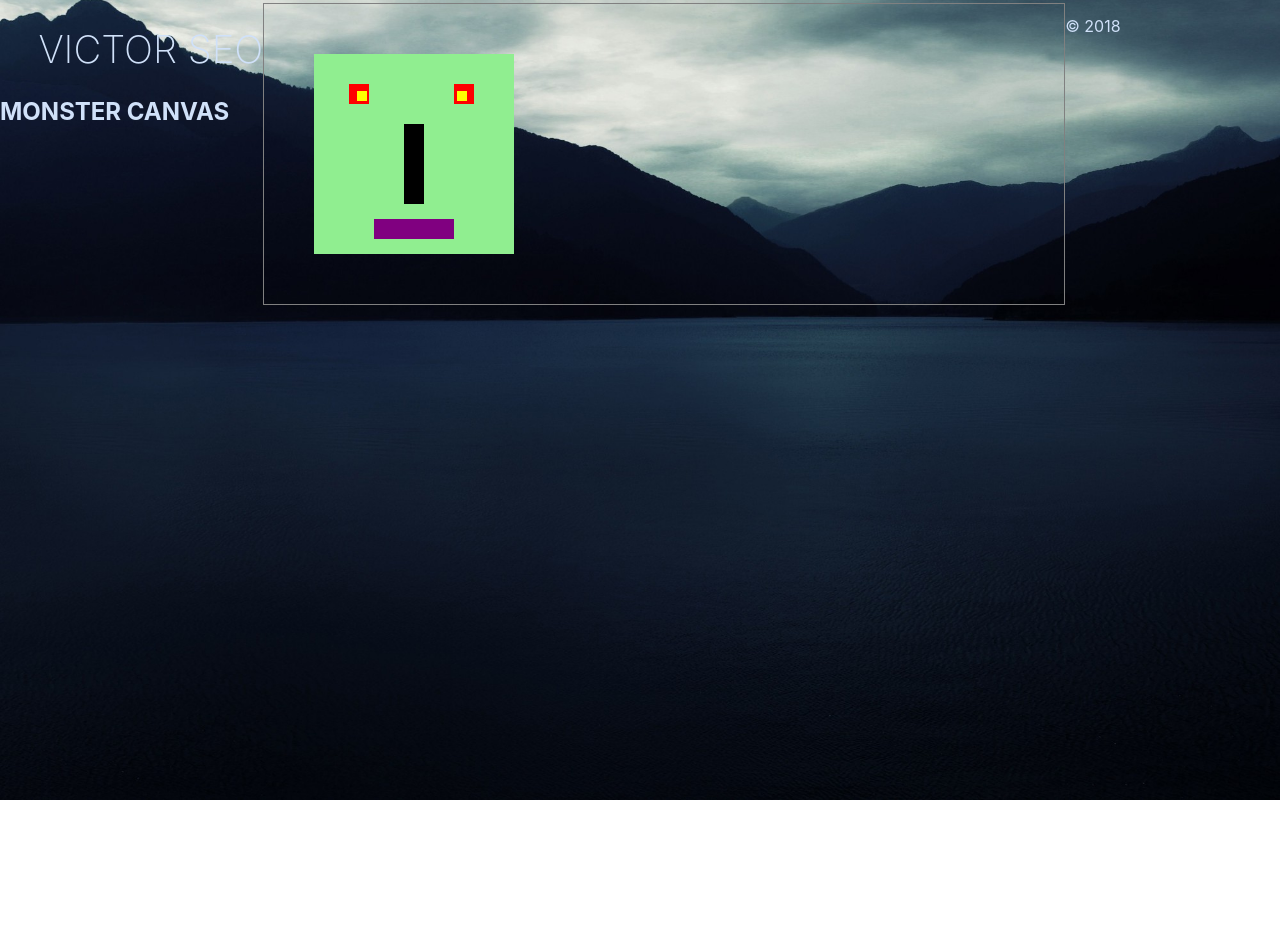
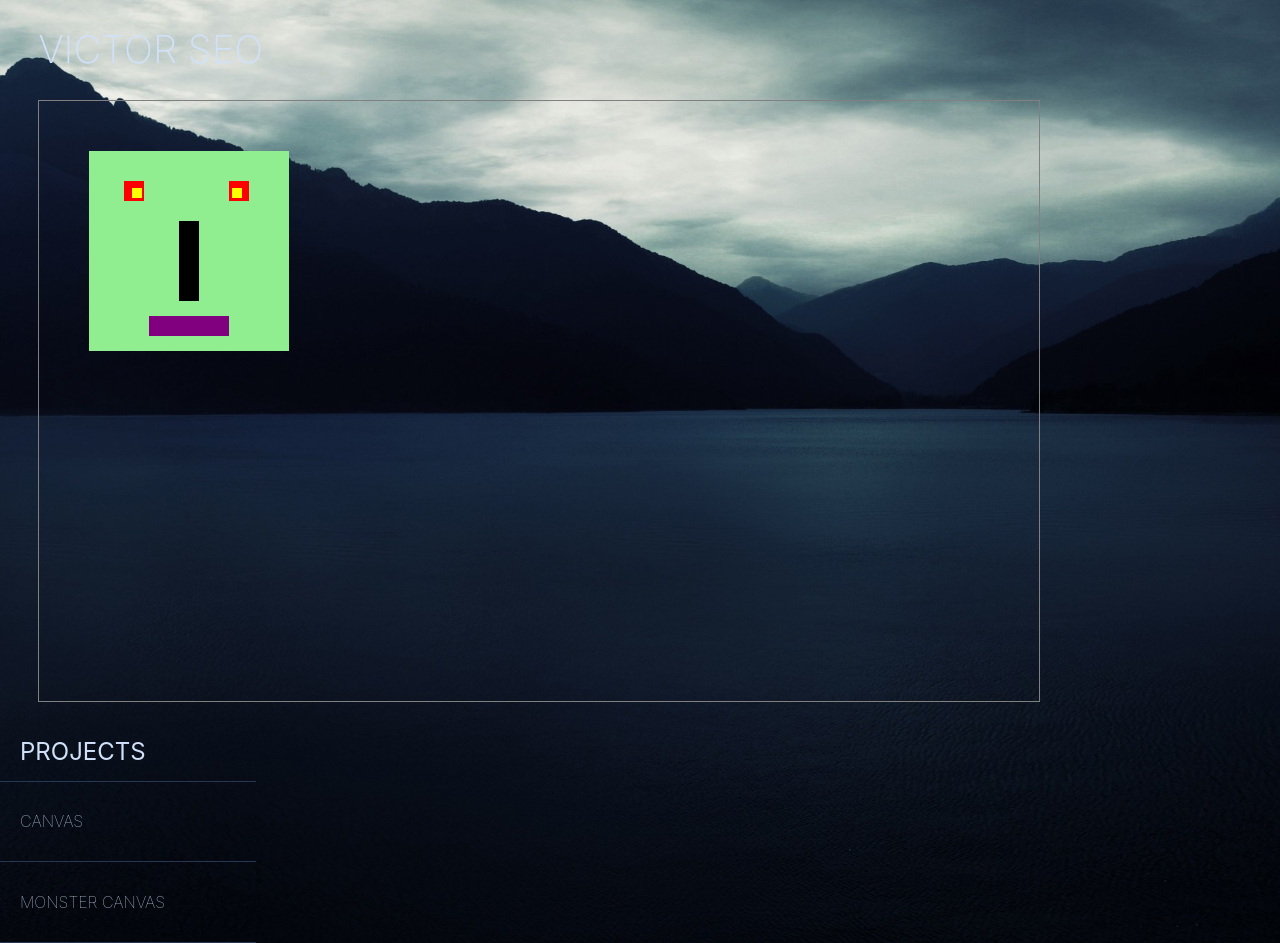
Before and after one commit to victorsmseo/victorseo.ca, a plain HTML site: page monster.html in a window 1280 px wide. Before the commit the page ends 800 px from the top, so only its background shows below. Drawn offline with Linux system fonts and the light colour scheme.

Commit message:
Finalized design 1.0

```diff
--- a/monster.html
+++ b/monster.html
@@ -1,3 +1,4 @@
+</html>
 <!DOCTYPE html>
 <html lang="en">
 
@@ -9,21 +10,25 @@
 
 <body>
     <div class="flex-container">
-        <header>
+        <main class="flex-main-section">
             <h1>
                 <a href="index.html">Victor Seo</a>
             </h1>
-            <h2 class="title"> Monster Canvas</h2>
-        </header>
-        <main>
-            <canvas id="canvas" height="300" width="800">
-                Fallback content that will be displayed in case the web browser does not support the canvas tag or in case scripting is disabled.
-            </canvas>
+            <section>
+                <canvas id="canvas" height="600" width="1000px">
+                    Fallback content that will be displayed in case the web browser does not support the canvas tag or in case scripting is disabled.
+                </canvas>
+            </section>
+            <div></div>
+            <div></div>
         </main>
-        <footer>
-            <p>&copy; 2018</p>
-        </footer>
-        <script>
+        <nav class="flex-nav-section">
+            <h2>Projects</h2>
+            <a href="canvas.html">Canvas</a>
+            <a href="monster.html">Monster Canvas</a>
+        </nav>
+    </div>
+    <script>
             var canvas, ctx;
             window.onload = init;
             function init() {
@@ -56,7 +61,6 @@
 
             }
         </script>
-    </div>
 </body>
 
 </html>
--- a/style.css
+++ b/style.css
@@ -14,24 +14,40 @@ body {
     display: flex;
     flex-flow: row wrap;
 }
-header h1 {
-    font-weight: 200;
-    margin-left: 3vw;
-    font-size: 3vw;
-}
 /* Flex Container Index */
-.flex-header-index {
+.flex-main-index {
     flex-basis: 60vw;
 }
 .flex-nav-index {
     flex-basis: 40vw;
 }
 /* Flex Container Section */
-.flex-header-section {
+.flex-main-section {
     flex-basis: 80vw;
 }
 .flex-nav-section {
     flex-basis: 20vw;
+}
+/* Flex Main */
+main {
+    display: flex;
+    flex-wrap: wrap;
+    align-content: space-between;
+}
+main>* {
+    /* BORDER ---------------------- */
+    /* border: solid 1px #283655; */
+    flex-basis: 100vw;
+    margin-left: 3vw;
+    margin-right: 3vw;
+}
+main h1 {
+    font-weight: 200;
+    font-size: 3vw;
+}
+main section {
+    /* BORDER ---------------------- */
+    /* border: solid 1px #283655; */
 }
 /* Flex Nav */
 nav {
```
Also changed, not shown: canvas.html (+14 -10 lines), contact.html (+9 -4 lines), index.html (+2 -2 lines), profile.html (+11 -9 lines), project.html (+10 -6 lines).
